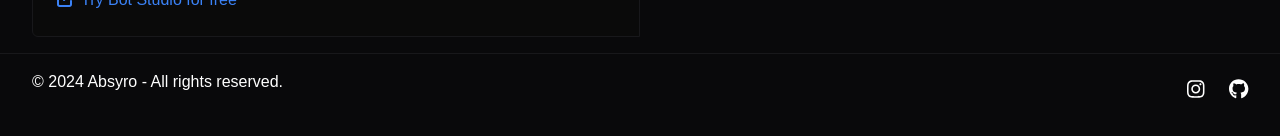
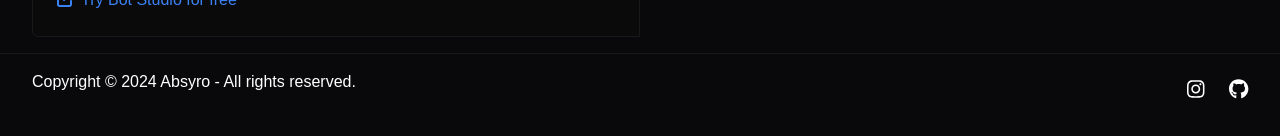
Before and after one commit to absyro/absyro, a Vue app: page / in a window 1280 px wide. Shown: the part 332-468 px from the top of the page. Built offline with nearby package versions, Linux system fonts and the light colour scheme; a web font is replaced by a local one.

Commit message:
Added Copyright text

```diff
--- a/src/App.vue
+++ b/src/App.vue
@@ -11,7 +11,7 @@
     </div>
     <footer class="text-white py-4 px-4 md:px-8 border-t border-zinc-900">
         <div class="mx-auto text-center flex flex-col md:flex-row items-center justify-between gap-4">
-            <p class="border-b border-zinc-900 pb-4 md:border-0">&copy; 2024 Absyro - All rights reserved.</p>
+            <p class="border-b border-zinc-900 pb-4 md:border-0">Copyright &copy; 2024 Absyro - All rights reserved.</p>
             <div class="flex items-center gap-6">
                 <a target="_blank" href="https://instagram.com/theabsyro"><font-awesome-icon icon="fab fa-instagram" size="lg" class="hover:text-teal-400 duration-200" /></a>
                 <a target="_blank" href="https://github.com/absyro"><font-awesome-icon icon="fab fa-github" size="lg" class="hover:text-teal-400 duration-200" /></a>
```
